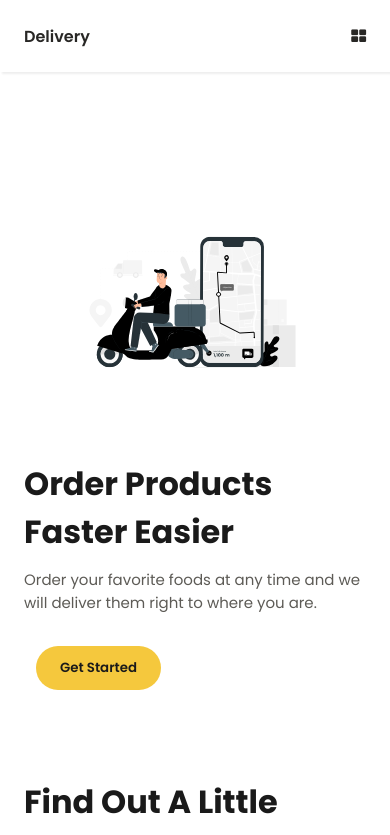
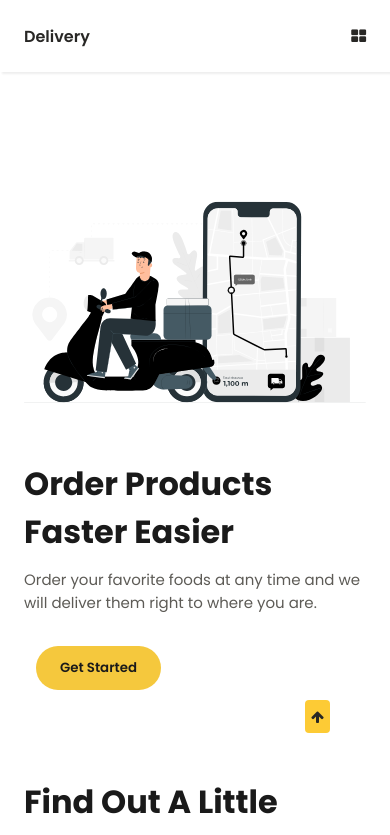
Before and after one commit to Usama1190/foodies-spot, a React (Vite) app: page / in a window 390 px wide. Shown: the top 835 px of the page. Built offline with nearby package versions, Linux system fonts and the light colour scheme.

Commit message:
Keep working on layouting on Feb 01, 25

```diff
--- a/src/components/Header/Header.jsx
+++ b/src/components/Header/Header.jsx
@@ -40,7 +40,6 @@ const Header = () => {
             <li>
               <a
                 href="#home"
-                // onClick={homeActive}
                 // className={activeSection === "home" ? styles.acl : ""}
               >
                 Home
@@ -49,7 +48,6 @@ const Header = () => {
             <li>
               <a
                 href="#about"
-                // onClick={aboutActive}
                 // className={activeSection === "about" ? styles.acl : ""}
               >
                 about
@@ -58,7 +56,6 @@ const Header = () => {
             <li>
               <a
                 href="#services"
-                // onClick={servicesActive}
                 // className={activeSection === "services" ? styles.acl : ""}
               >
                 Services
@@ -67,7 +64,6 @@ const Header = () => {
             <li>
               <a
                 href="#contact"
-                // onClick={contactActive}
                 // className={activeSection === "contact" ? styles.acl : ""}
               >
                 Contact us
@@ -106,7 +102,7 @@ const Header = () => {
       </nav>
 
       <div className={styles.mu}>
-        <i className="fa fa-arrow-up"></i>
+        <a href="#"><i className="fa fa-arrow-up"></i></a>
       </div>
     </div>
   );
--- a/src/components/Header/Header.module.css
+++ b/src/components/Header/Header.module.css
@@ -124,19 +124,34 @@ html {
 
 .mu {
     position: absolute;
-    top: 900px;
-    right: 100px;
-    border: 1px solid red;
+    top: 700px;
+    right: 60px;
+    z-index: 2;
+    background-color: var(--color-changer-yellow);
+    /* border: 1px solid red; */
     border-radius: 4px;
     text-align: center;
-    padding: 8px;
+    padding: 4px 6px;
+    cursor: pointer;
+    /* animation-name: example;
+  animation-duration: 6s;
+  animation-iteration-count: 1; */
+}
+
+::-webkit-scrollbar {
+  animation-name: example;
+  animation-duration: 6s;
+  animation-iteration-count: 1;
 }
 
 .mu i {
-    font-size: 20px;
+    font-size: 14px;
 }
 
-
+@keyframes example {
+  0%   {top:900px;}
+  100%  {top:700px;}
+}
 
 
 
@@ -175,17 +190,21 @@ html {
   }
 
   .hdlk {
+    width: 90%;
+    box-sizing: border-box;
     border: 1px solid #e2e2e2;
+    /* border: 1px solid red; */
     position: absolute;
     top: 80px;
-    margin: auto;
     background-color: white;
     border-radius: 20px;
-    text-align: center;
     padding: 12px;
   }
 
   .hdlk ul {
+    min-width: 100%;
+    box-sizing: border-box;
+    /* border: 1px solid purple; */
     display: block;
     text-align: center;
   }
--- a/src/components/Hero/Hero.module.css
+++ b/src/components/Hero/Hero.module.css
@@ -105,7 +105,7 @@
 
   .hriwp img {
     /* border: 1px solid red; */
-        width: 65% !important;
+    width: 70% !important;
   }
 
   .hrdc {
@@ -115,6 +115,13 @@
 
   .hrt {
     width: 100%;
+  }
+}
+
+@media (max-width: 456px) {
+  .hriwp img {
+    /* border: 1px solid red; */
+    width: 100% !important;
   }
 }
 
--- a/src/components/common/Button/Button.jsx
+++ b/src/components/common/Button/Button.jsx
@@ -5,12 +5,14 @@ const Button = ({ texts, icons }) => {
     <div>
       {texts?.map((item, index) => {
         return (
-          <button key={index}>
-            <span className={styles.hbs}>
-              {icons && <i key={index} className={`${icons[index]}`}></i>}
-              {item}
-            </span>
-          </button>
+          <a href="#" key={index}>
+            <button>
+              <span className={styles.hbs}>
+                {icons && <i key={index} className={`${icons[index]}`}></i>}
+                {item}
+              </span>
+            </button>
+          </a>
         );
       })}
     </div>
--- a/src/utils/constant/serviceCardData.js
+++ b/src/utils/constant/serviceCardData.js
@@ -5,7 +5,7 @@ const serviceCardData = [
         imgUrl: './assets/imgs/cardImage1.svg',
         imgAlt: 'order payment image',
         btnText: 'Learn more',
-        btnLink: '/'
+        btnLink: '#'
     },
     {
         title: 'Find Your Product',
@@ -13,7 +13,7 @@ const serviceCardData = [
         imgUrl: './assets/imgs/cardImage2.svg',
         imgAlt: 'digital product image',
         btnText: 'Learn more',
-        btnLink: '/'
+        btnLink: '#'
     },
     {
         title: 'Product Received',
@@ -21,7 +21,7 @@ const serviceCardData = [
         imgUrl: './assets/imgs/cardImage3.svg',
         imgAlt: 'digital product received',
         btnText: 'Learn more',
-        btnLink: '/'
+        btnLink: '#'
     },
 ]
 
```
Also changed, not shown: src/pages/AboutPage/AboutPage.jsx (deleted, +0 -22 lines), src/pages/ContactPage/ContactPage.jsx (deleted, +0 -11 lines), src/pages/ServicesPage/ServicesPage.jsx (deleted, +0 -11 lines). Lines whose indentation alone changed are shown as unchanged.
